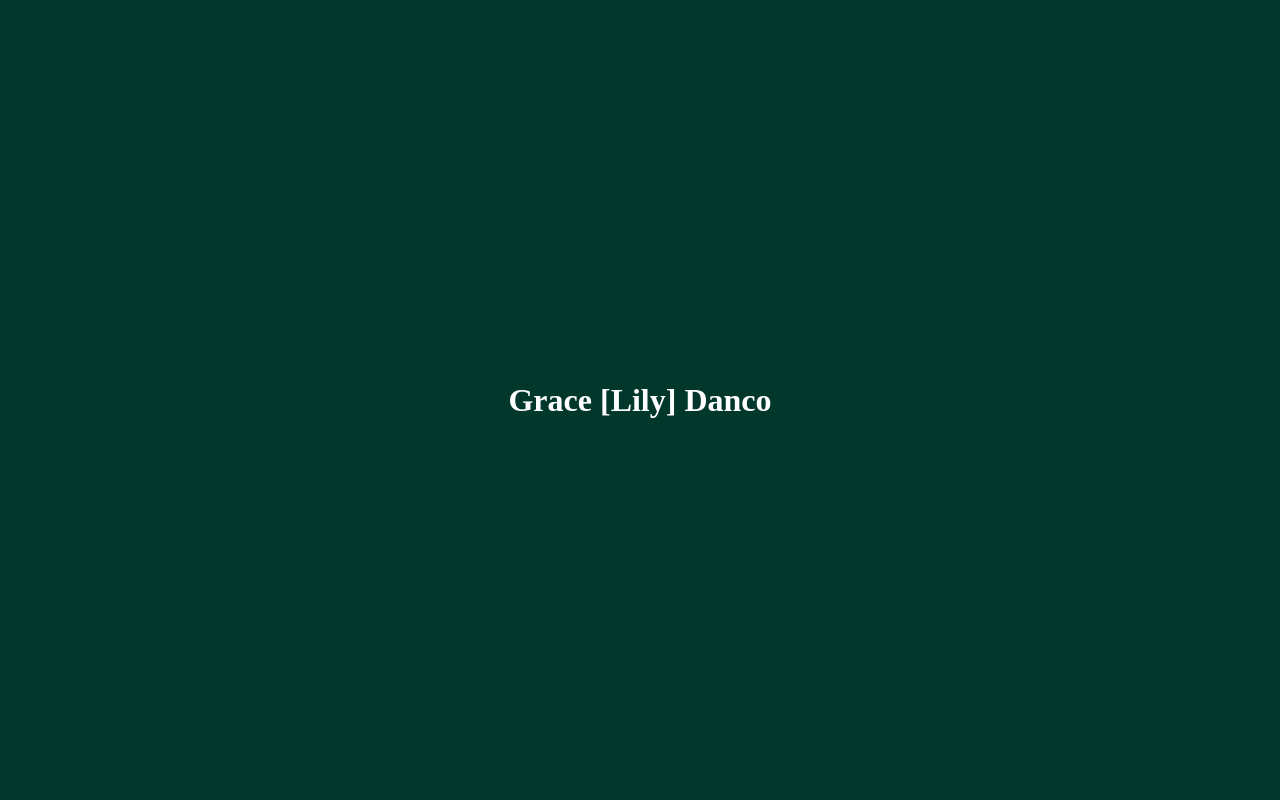
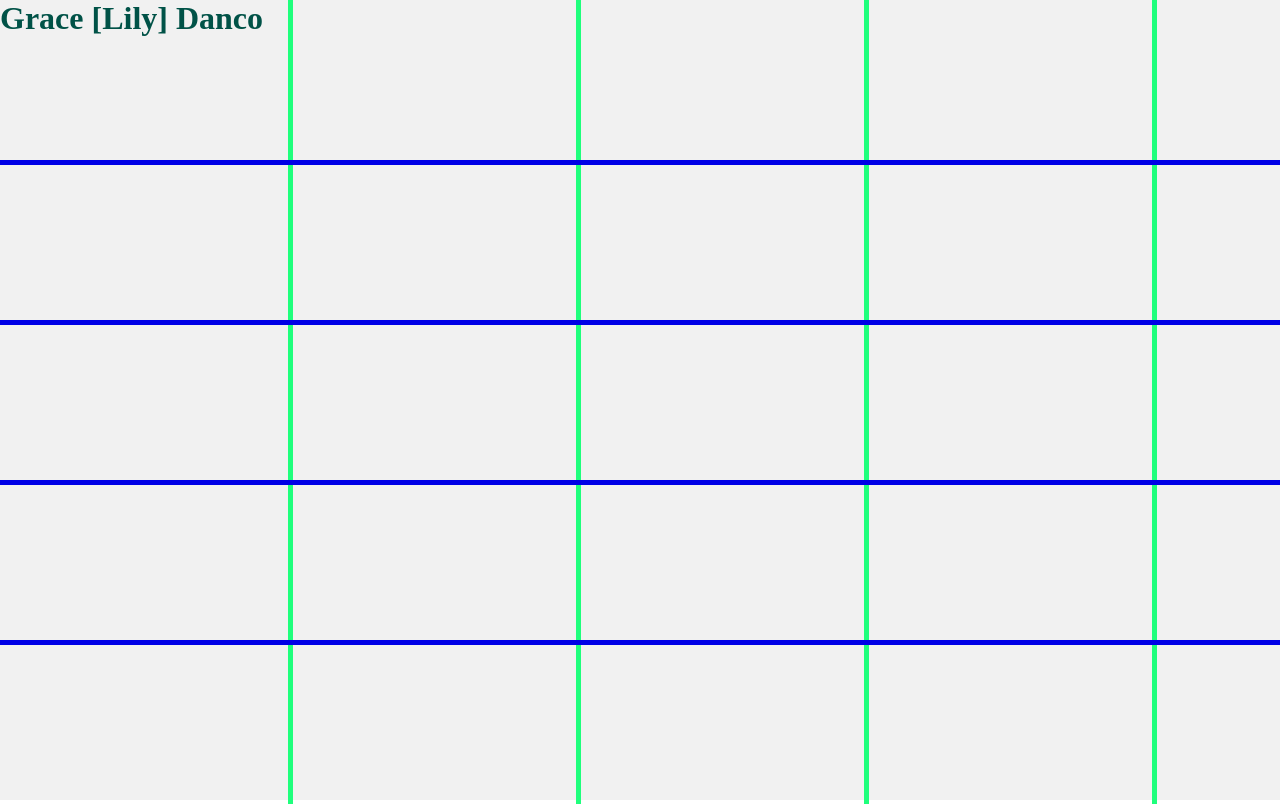
Before and after one commit to graceldanco/graceldanco.github.io, a plain HTML site: page index.html in a window 1280 px wide. Drawn offline with Linux system fonts and the light colour scheme.

Commit message:
added lines to background

```diff
--- a/app.css
+++ b/app.css
@@ -1,20 +1,77 @@
 *{
     margin: 0;
     padding: 0;
-    box-sizing: border-box;
+    /* box-sizing: border-box; */
     font-family: 'sans-serif','jost';
 }
-.main{
+.container {
+    /* width: 100%; */
+    height: 100vh;
+    background: #F1F1F1; /* #02382b #493e75*/
+    color: rgb(0, 82, 71);
+    font: 'Jost';
+    /* align-items: top; */
+    /* text-align:left;
+    vertical-align:top; */
+    display: flex;
+    /* justify-content: left; */
+    /* justify-content: center; */
+}
+.verticalline{
+    background: #1fff7c;
+    height: 100%;
+    padding: 2px;
+    position: absolute;
+    text-align: left;
+    display: inline-block;
+    vertical-align: top;
+}
+.verticalline--one{
+    left:18em;
+    width: 1px;
+}
+.verticalline--two{
+    left:36em;
+    width: 1px;
+}
+.verticalline--three{
+    left:54em;
+    width: 1px;
+}
+.verticalline--four{
+    left:72em;
+    width: 1px;
+}
+.horizantalline{
+    background: #0000e6;
     width: 100%;
-    height: 100vh;
-    background: #02382b; /* #493e75*/
-    color: #fff;
-    font: 'Jost';
-    display: flex;
-    align-items: center;
-    justify-content: center;
+    padding: 2px;
+    position: absolute;
+    text-align: left;
+    display: inline-block;
+    vertical-align: top;
 }
-
+.horizantalline--one{
+    top:10em;
+    height: 1px;
+}
+.horizantalline--two{
+    top:20em;
+    height: 1px;
+}
+.horizantalline--three{
+    top:30em;
+    height: 1px;
+}
+.horizantalline--four{
+    top:40em;
+    height: 1px;
+}
+/*
+    top: 20em;
+    left: 500;
+    margin: 0;
+*/
 /*
 .arrow {
     width: 120px;
--- a/index.html
+++ b/index.html
@@ -5,10 +5,17 @@
         <link rel="stylesheet" href="app.css">
     </head>
     <body>
-        <div class="main">
+        <div class="container">
             <h1>Grace [Lily] Danco</h1>
+            <div class="verticalline verticalline--one"></div>
+            <div class="verticalline verticalline--two"></div>
+            <div class="verticalline verticalline--three"></div>
+            <div class="verticalline verticalline--four"></div>
+
+            <div class="horizantalline horizantalline--one"></div>
+            <div class="horizantalline horizantalline--two"></div>
+            <div class="horizantalline horizantalline--three"></div>
+            <div class="horizantalline horizantalline--four"></div>
         </div>
-    </div>
-
     </body>
 </html>
```
